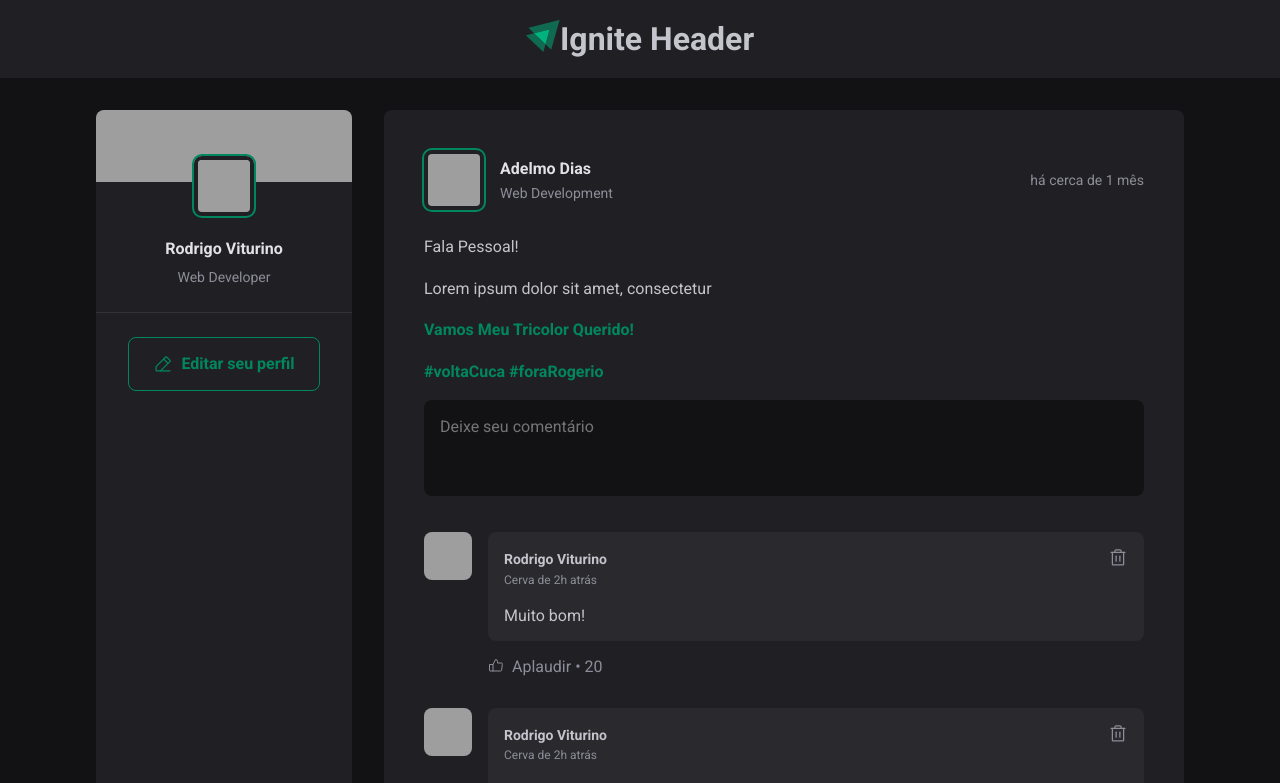
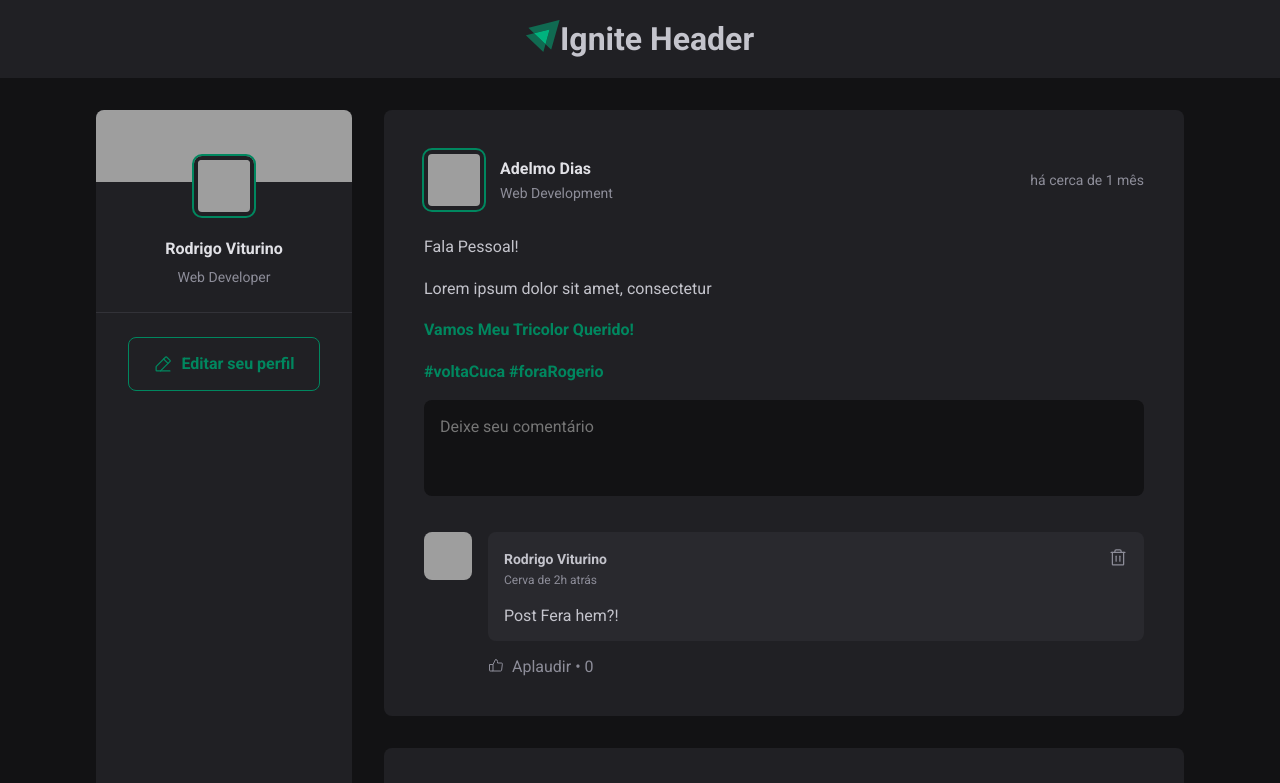
Before and after one commit to rodrigoviturino/system_feed, a React (Vite) app: page / in a window 1280 px wide. Shown: the top 783 px of the page. Built offline with nearby package versions, Linux system fonts and the light colour scheme; grey boxes are pictures that could not be loaded.

Commit message:
Adicionando pequena validação do textarea

```diff
--- a/src/components/Comment.jsx
+++ b/src/components/Comment.jsx
@@ -1,8 +1,20 @@
 import { ThumbsUp, Trash } from 'phosphor-react';
+import React from 'react';
 import { Avatar } from './Avatar';
 import styles from './Comment.module.css';
 
-export function Comment(){
+export function Comment({ content, onDeleteComment }){
+
+  const [likeCount, setLikeCount] = React.useState(0);
+
+  function handleDeleteComment(){
+    onDeleteComment(content);
+  }
+
+  function handleLikeCount(){
+    setLikeCount(likeCount + 1);
+  }
+
   return(
     <section className={styles.comment}>
       <Avatar hasBorder={false} src="https://github.com/rodrigoviturino.png" alt=""/>
@@ -16,18 +28,21 @@ export function Comment(){
               <time title="22 de Junho de 2022" dateTime="2022-06-22 00:01">Cerva de 2h atrás</time>
             </div>
 
-            <button title="Deletar comentário">
+            <button
+              title="Deletar comentário"
+              onClick={handleDeleteComment}
+            >
               <Trash size={20}/>
             </button>
           </header>
 
-          <p>Muito bom!</p>
+          <p>{content}</p>
         </div>
 
         <footer className={styles.commentLike}>
-          <button>
+          <button onClick={handleLikeCount}>
             <ThumbsUp/>
-            Aplaudir <span>20</span>
+            Aplaudir <span>{likeCount}</span>
           </button>
         </footer>
       </div>
--- a/src/components/Post.jsx
+++ b/src/components/Post.jsx
@@ -17,16 +17,48 @@ export function Post(props){
   const publishedDateRelativeToNow = formatDistanceToNow(props.publishedAt, {
     locale: ptBR,
     addSuffix: true,
-  })
+  });
 
+  // Lista de Comentários
+  const [ comments, setComments ] = React.useState([
+    'Post Fera hem?!'
+  ]);
 
-  const [ comments, setComments ] = React.useState([ 1,2 ]);
+  // Valor Textarea
+  const [newCommentText, setNewCommentText] = React.useState('');
 
-  function handleComments(event){
+  // Formulario
+  function handleCreateNewComment(event){
     event.preventDefault();
+      // Lista de Comentários
+    setComments([...comments, newCommentText]);
 
-    setComments([...comments, comments.length + 1]);
+    setNewCommentText('');
   }
+
+  // Textarea
+  function handleNewCommentChange(event){
+    // Valor do Campo
+    event.target.setCustomValidity('');
+    setNewCommentText(event.target.value);
+  }
+
+  // Método para deletar comentário
+  function deleteComment(commentToDelete){
+
+    const commentsWithoutDeleteOne = comments.filter(comment => {
+      return comment !== commentToDelete
+    });
+
+    setComments(commentsWithoutDeleteOne);
+  }
+
+  // Validação INPUT
+  function handleNewCommentInvalid(event){
+    event.target.setCustomValidity('Olhe o campo');
+  }
+
+  const isNewCommentEmpty = newCommentText.length === 0;
 
   return(
     <article className={styles.post}>
@@ -61,19 +93,31 @@ export function Post(props){
         </p>
       </div>
 
-      <form onSubmit={handleComments} className={styles.commentForm}>
+      <form onSubmit={handleCreateNewComment} className={styles.commentForm}>
+
         <textarea
+          name="comment"
           placeholder="Deixe seu comentário"
+          value = {newCommentText}
+          onChange={handleNewCommentChange}
+          onInvalid={handleNewCommentInvalid}
+          required
         />
 
         <footer>
-          <button type="submit">Adicionar Comentário</button>
+          <button type="submit" disabled={isNewCommentEmpty}>Adicionar Comentário</button>
         </footer>
       </form>
 
       <div className={styles.commentList}>
-        {comments.map((item) => {
-          return <Comment key={item} />
+        {comments.map((comment) => {
+          return (
+            <Comment
+              key={comment}
+              content={comment}
+              onDeleteComment={deleteComment}
+            />
+          )
         })}
       </div>
 
--- a/src/components/Post.module.css
+++ b/src/components/Post.module.css
@@ -98,8 +98,13 @@
   max-height: none;
 }
 
-.commentForm button[type=submit]:hover {
+.commentForm button[type=submit]:not(:disabled):hover {
   background-color: var(--green-300);
+}
+
+.commentForm button[type=submit]:disabled {
+  opacity: 0.7;
+  cursor: not-allowed;
 }
 
 .commentList {
```
